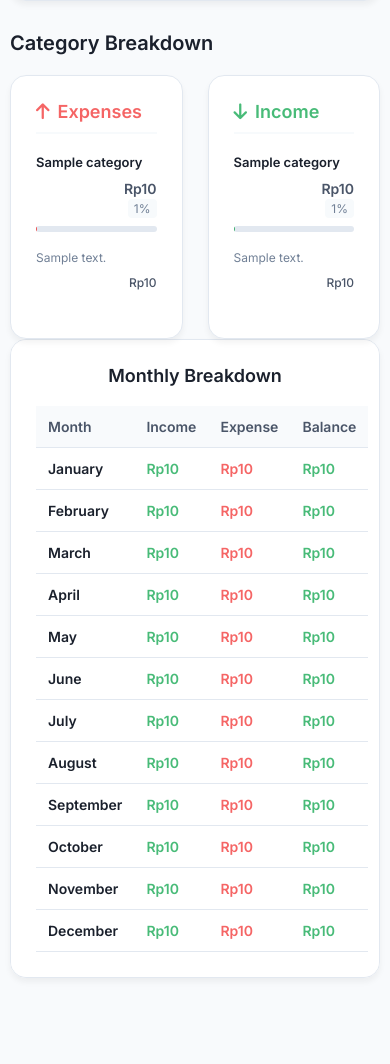
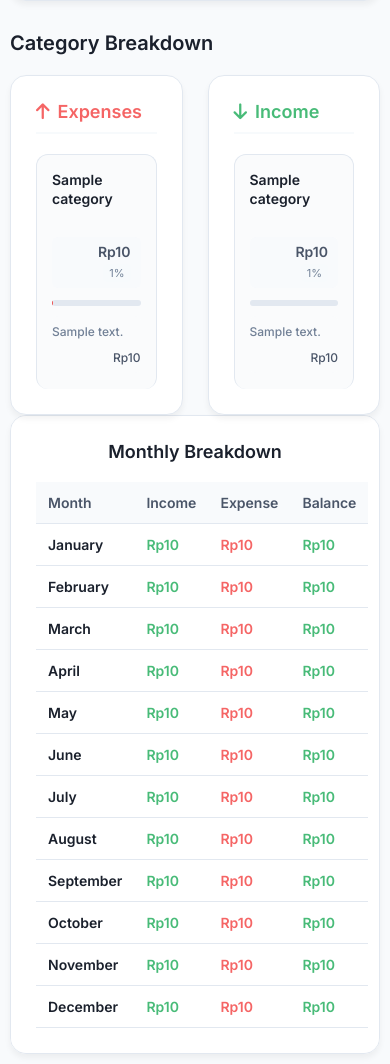
Before and after one commit to Zeros07/expense-tracker, a Flask app: template templates/monthly_report.html in a window 390 px wide. Shown: the part 676-1740 px from the top of the page. Before the commit the page ends 1654 px from the top, so only its background shows below. Run offline with Flask 3, Linux system fonts and the light colour scheme; the template is opened without the code that fills it: most values are stand-ins (such as "Sample title", 1, 10 or a date in 2020).

Commit message:
memperbaiki responsive design

```diff
--- a/templates/monthly_report.html
+++ b/templates/monthly_report.html
@@ -313,36 +313,62 @@
             .category-header {
                 flex-direction: column;
                 align-items: flex-start;
-                gap: 5px;
+                gap: 8px;
+                margin-bottom: 15px;
             }
 
             .category-stats {
-                align-self: flex-end;
+                align-self: stretch;
+                flex-direction: row;
+                justify-content: space-between;
+                align-items: center;
+                background: #f8fafc;
+                padding: 8px 12px;
+                border-radius: 8px;
+                margin-top: 5px;
             }
 
             .category-name {
-                font-size: 14px;
+                font-size: 15px;
+                margin-bottom: 0;
             }
 
             .category-amount {
                 font-size: 14px;
+                font-weight: 700;
+            }
+
+            .category-percentage {
+                font-size: 12px;
+                background: #667eea;
+                color: white;
+                padding: 3px 8px;
             }
 
             .transaction-detail {
                 flex-direction: column;
                 align-items: flex-start;
-                gap: 2px;
-                padding: 8px 0;
+                gap: 4px;
+                padding: 10px 0;
+                background: #fafbfc;
+                margin: 2px 0;
+                padding: 8px 12px;
+                border-radius: 6px;
+                border: none;
             }
 
             .transaction-desc {
                 margin-right: 0;
-                font-size: 12px;
+                font-size: 13px;
+                font-weight: 500;
+                color: #4a5568;
             }
 
             .transaction-amount {
-                font-size: 12px;
+                font-size: 13px;
                 align-self: flex-end;
+                font-weight: 600;
+                color: #2d3748;
             }
 
             .chart-wrapper {
@@ -389,13 +415,22 @@
             }
 
             .category-detail {
-                margin-bottom: 15px;
-                padding-bottom: 12px;
+                margin-bottom: 20px;
+                padding: 15px;
+                background: #fafbfc;
+                border-radius: 12px;
+                border: 1px solid #e2e8f0;
             }
 
             .category-name {
-                font-size: 13px;
-                font-weight: 600;
+                font-size: 14px;
+                font-weight: 700;
+                margin-bottom: 8px;
+            }
+
+            .category-stats {
+                padding: 6px 10px;
+                border-radius: 6px;
             }
 
             .category-amount {
@@ -404,19 +439,38 @@
 
             .category-percentage {
                 font-size: 11px;
-                padding: 1px 4px;
+                padding: 2px 6px;
+            }
+
+            .transaction-detail {
+                padding: 6px 10px;
+                margin: 1px 0;
+            }
+
+            .transaction-desc {
+                font-size: 12px;
+            }
+
+            .transaction-amount {
+                font-size: 12px;
             }
 
             .transaction-summary {
-                flex-direction: column;
-                align-items: flex-start;
-                gap: 5px;
+                flex-direction: row;
+                align-items: center;
+                gap: 10px;
+                padding: 8px 10px;
+                background: #f0f4f8;
+                border-radius: 6px;
+                margin-top: 8px;
             }
 
             .toggle-details {
-                align-self: flex-end;
                 font-size: 11px;
-                padding: 3px 6px;
+                padding: 4px 8px;
+                background: #667eea;
+                color: white;
+                border-radius: 4px;
             }
 
             .chart-wrapper {
@@ -437,12 +491,30 @@
                 font-size: 14px;
             }
 
+            .breakdown-card {
+                padding: 12px;
+            }
+
+            .category-detail {
+                padding: 12px;
+                margin-bottom: 15px;
+            }
+
             .category-name {
-                font-size: 12px;
+                font-size: 13px;
+            }
+
+            .category-stats {
+                padding: 5px 8px;
             }
 
             .category-amount {
                 font-size: 12px;
+            }
+
+            .category-percentage {
+                font-size: 10px;
+                padding: 2px 4px;
             }
 
             .transaction-desc {
@@ -451,6 +523,15 @@
 
             .transaction-amount {
                 font-size: 11px;
+            }
+
+            .transaction-summary {
+                padding: 6px 8px;
+            }
+
+            .toggle-details {
+                font-size: 10px;
+                padding: 3px 6px;
             }
         }
 
@@ -515,8 +596,8 @@
             display: flex;
             justify-content: space-between;
             align-items: flex-start;
-            margin-bottom: 8px;
-            gap: 10px;
+            margin-bottom: 12px;
+            gap: 15px;
         }
 
         .category-name {
@@ -524,28 +605,33 @@
             color: #1a202c;
             flex: 1;
             word-break: break-word;
+            line-height: 1.4;
+            min-width: 0;
         }
 
         .category-stats {
             display: flex;
             flex-direction: column;
             align-items: flex-end;
-            gap: 2px;
+            gap: 4px;
             flex-shrink: 0;
+            min-width: 80px;
         }
 
         .category-amount {
             font-weight: 600;
             color: #4a5568;
             font-size: 14px;
+            white-space: nowrap;
         }
 
         .category-percentage {
-            font-size: 12px;
+            font-size: 11px;
             color: #718096;
             background: #f7fafc;
             padding: 2px 6px;
             border-radius: 4px;
+            white-space: nowrap;
         }
 
         .category-progress {
```
